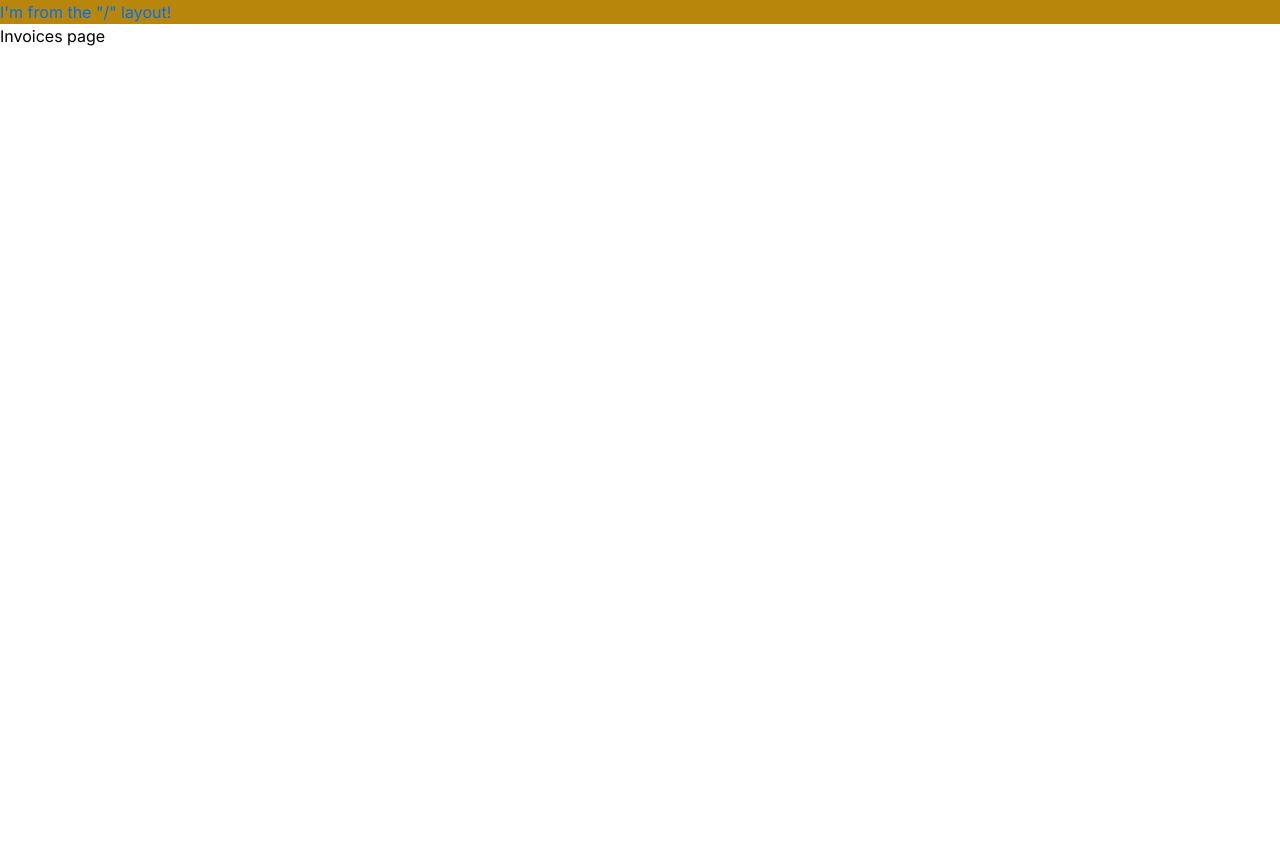
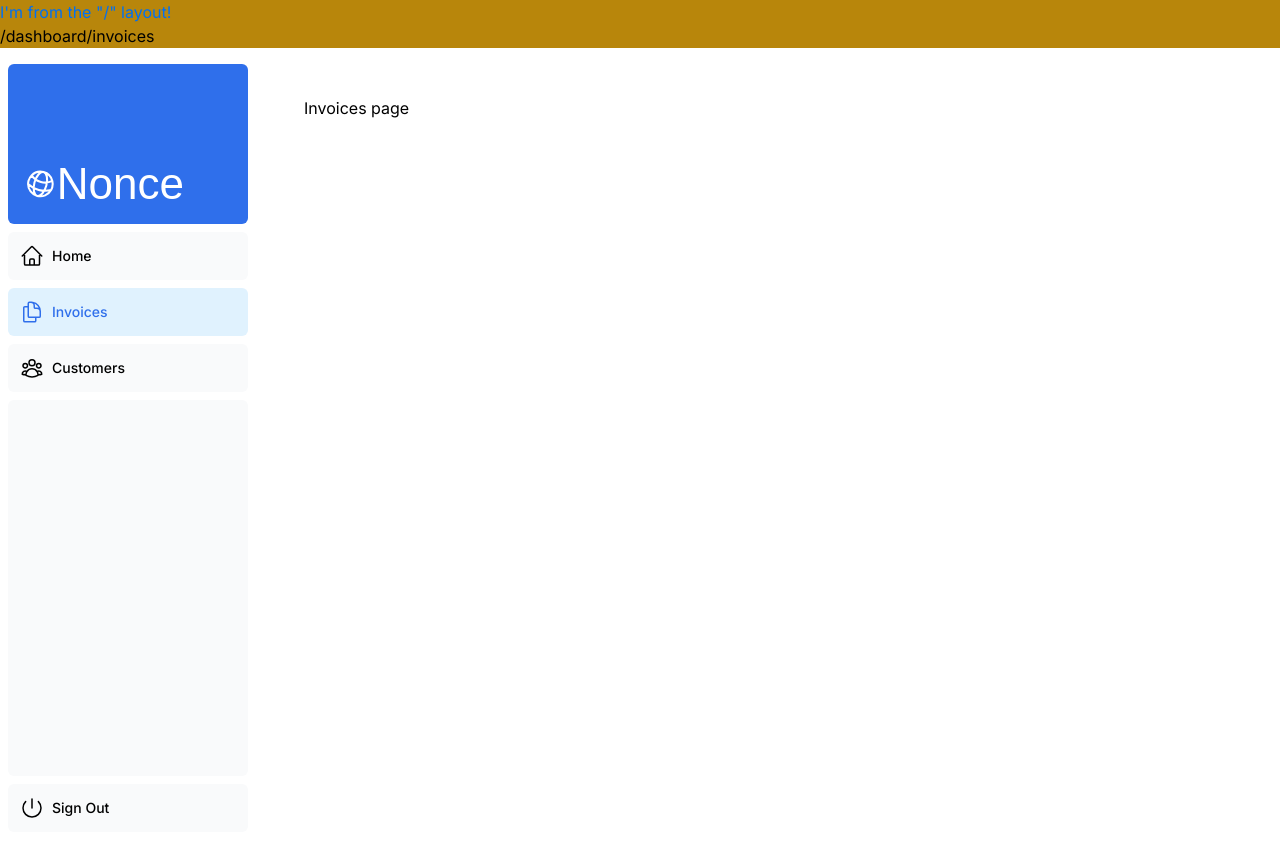
Before and after one commit to sergei-kalugin/nextjs-learning, a Next.js app: page /dashboard/invoices in a window 1280 px wide. Before the commit the page ends 800 px from the top, so only its background shows below. Built offline with nearby package versions, Linux system fonts and the light colour scheme; a web font is replaced by a local one.

Commit message:
Completes Chapter 4 and 5.

```diff
--- /dev/null
+++ b/app/dashboard/layout.tsx
@@ -0,0 +1,17 @@
+import React from "react";
+import SideNav from "@/app/ui/dashboard/sidenav";
+
+export default function Layout (
+    { children }: { children: React.ReactNode }
+): React.ReactElement {
+  return (
+      <div className="flex h-screen flex-col md:flex-row md:overflow-hidden">
+        <div className="w-full flex-none md:w-64">
+          <SideNav />
+        </div>
+        <div className="flex-grow p-6 md:overflow-y-auto md:p-12">
+          { children }
+        </div>
+      </div>
+  )
+};
--- a/app/layout.tsx
+++ b/app/layout.tsx
@@ -1,6 +1,8 @@
+"use client";
 import React from "react";
 import "@/app/ui/global.scss";
 import { inter } from "@/app/ui/fonts";
+import {usePathname} from "next/navigation";
 
 export default function RootLayout({
   children,
@@ -13,6 +15,9 @@ export default function RootLayout({
 
     <div className="test-div">
       <h1 className="text-blue-500">I'm from the "/" layout!</h1>
+      <p>
+        { usePathname() }
+      </p>
     </div>
 
     {children}
--- a/app/ui/dashboard/nav-links.tsx
+++ b/app/ui/dashboard/nav-links.tsx
@@ -1,8 +1,12 @@
+"use client";
 import {
   UserGroupIcon,
   HomeIcon,
   DocumentDuplicateIcon,
 } from '@heroicons/react/24/outline';
+import Link from 'next/link';
+import { usePathname } from "next/navigation";
+import clsx from 'clsx';
 
 // Map of links to display in the side navigation.
 // Depending on the size of the application, this would be stored in a database.
@@ -17,19 +21,23 @@ const links = [
 ];
 
 export default function NavLinks() {
+  const pathname: string = usePathname();
+
   return (
     <>
       {links.map((link) => {
         const LinkIcon = link.icon;
         return (
-          <a
+          <Link
             key={link.name}
             href={link.href}
-            className="flex h-[48px] grow items-center justify-center gap-2 rounded-md bg-gray-50 p-3 text-sm font-medium hover:bg-sky-100 hover:text-blue-600 md:flex-none md:justify-start md:p-2 md:px-3"
+            className={clsx('flex h-[48px] grow items-center justify-center gap-2 rounded-md bg-gray-50 p-3 text-sm font-medium hover:bg-sky-100 hover:text-blue-600 md:flex-none md:justify-start md:p-2 md:px-3', {
+              'bg-sky-100 text-blue-600': pathname === link.href
+            })}
           >
             <LinkIcon className="w-6" />
             <p className="hidden md:block">{link.name}</p>
-          </a>
+          </Link>
         );
       })}
     </>
--- a/package.json
+++ b/package.json
@@ -31,5 +31,6 @@
   },
   "engines": {
     "node": ">=20.12.0"
-  }
+  },
+  "packageManager": "pnpm@8.15.6+sha1.8105075ad0aa306138be128c017e9c41e28ecffa"
 }
```
Also changed, not shown: 1 other file (tests, documents, lock files or other folders).
